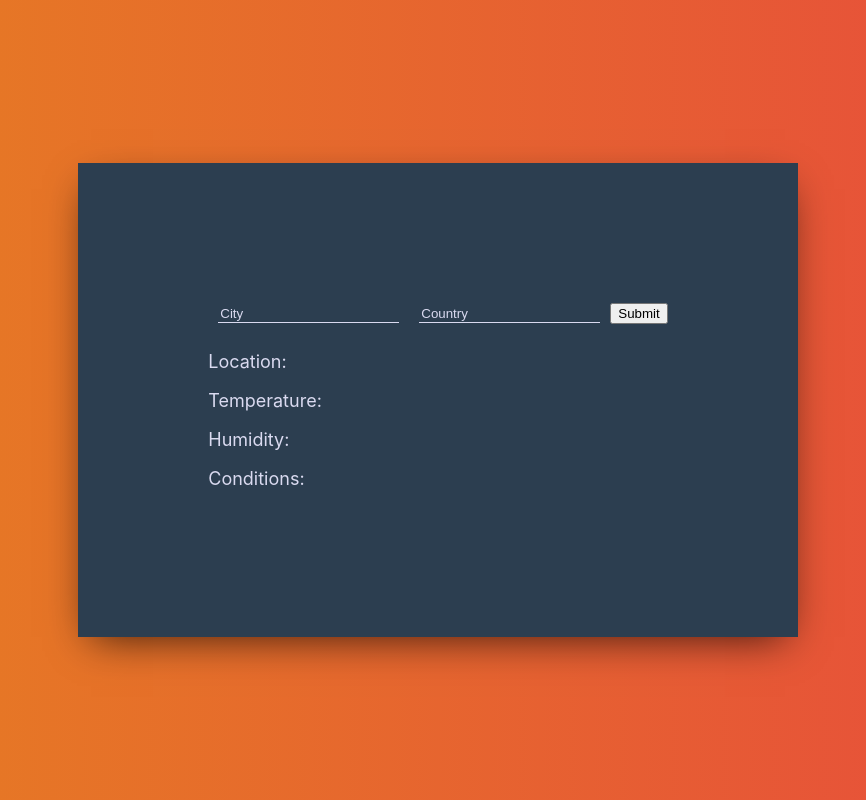
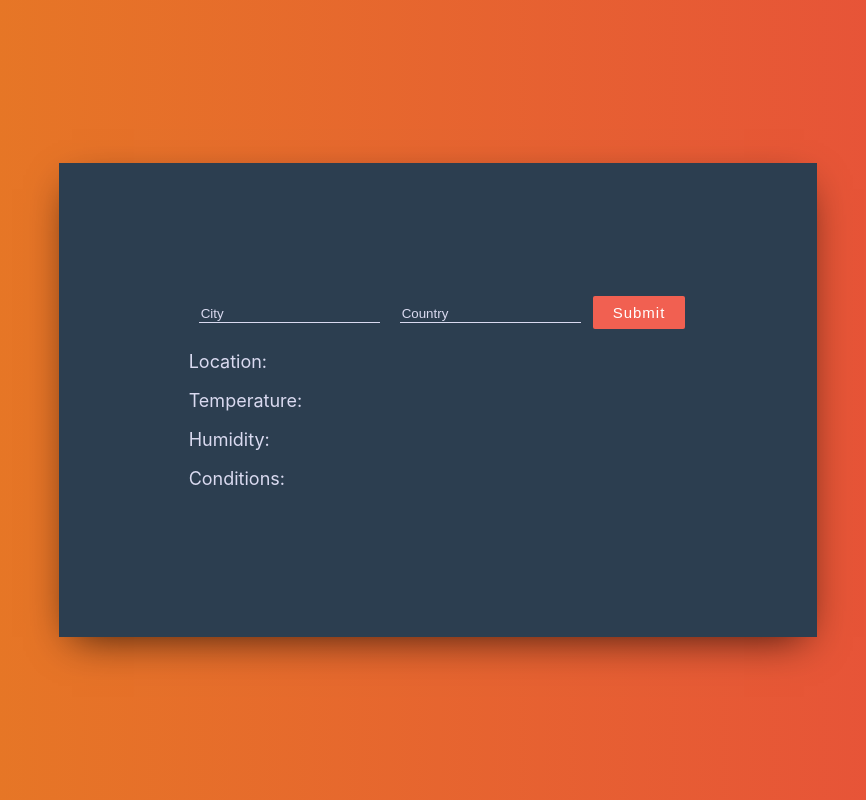
Before and after one commit to Eilima/weather-app, a React (Create React App) app: page / in a window 1280 px wide. Shown: the whole page, without its empty margins (202-1068 px from the left). Built offline with nearby package versions, Linux system fonts and the light colour scheme.

Commit message:
Add css styling in for Submit button in Display.js

```diff
--- a/src/App.css
+++ b/src/App.css
@@ -34,6 +34,25 @@
   background-color: #2c3e50;
 }
 
+button {
+  border: 0;
+  padding: 8px 20px;
+  margin: 0 2px;
+  border-radius: 2px;
+  font-weight: lighter;
+  letter-spacing: 1px;
+  font-size: 15px;
+  cursor: pointer;
+  background-color: #f16051;
+  color: #fff;
+  font-weight: 400;
+
+}
+button:active {
+  outline: none;
+}
+
+
 ::placeholder {
   color: rgb(218, 218, 240);
 }
```
